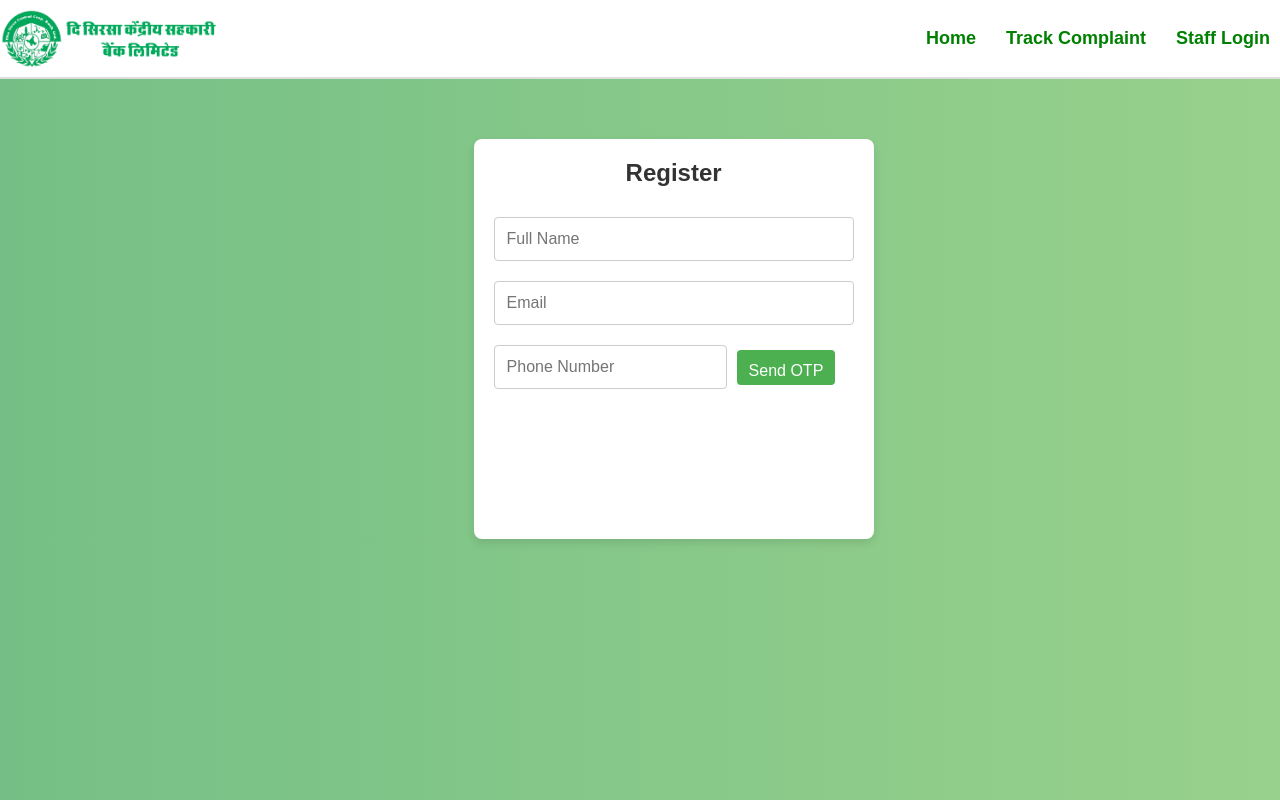
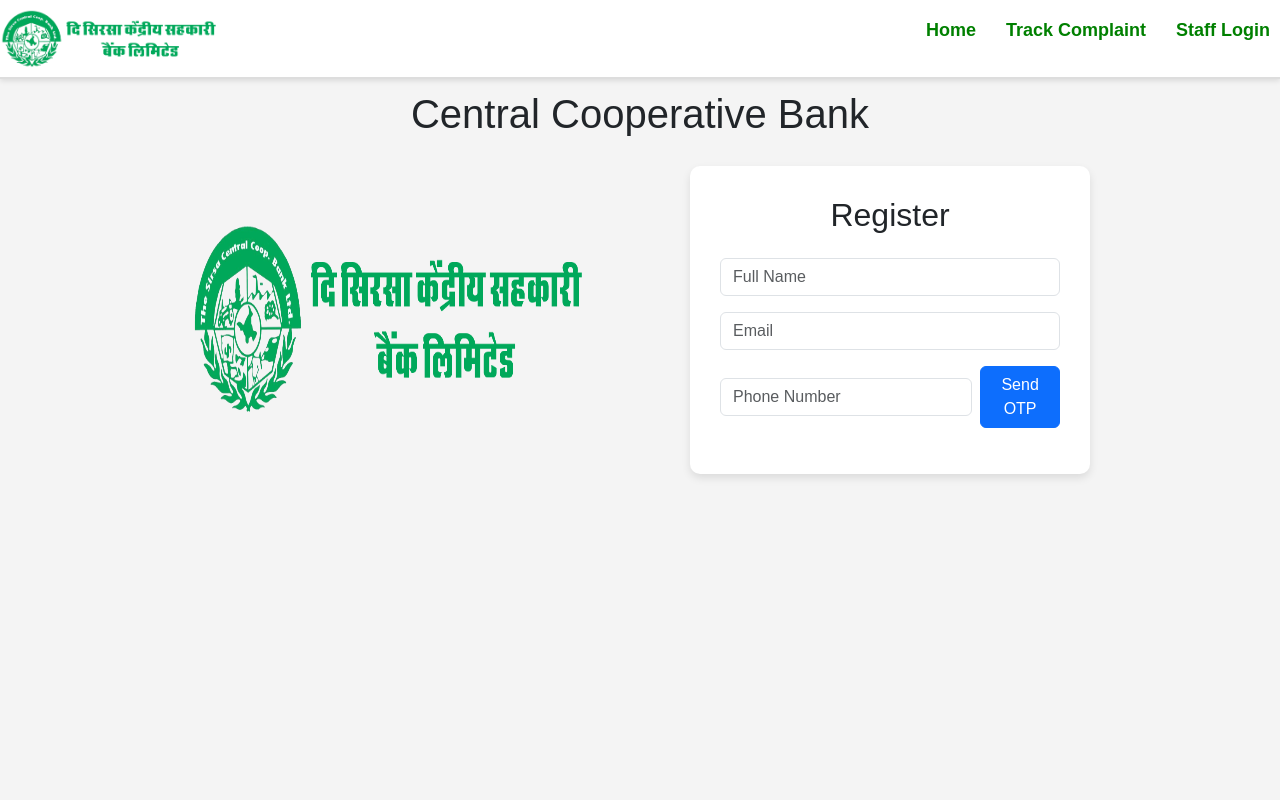
Before and after one commit to pankaj-bansal00/Complaint_Portal, a Django app: page /user/user_register/ in a window 1280 px wide. Run offline with Django 5.2, Linux system fonts and the light colour scheme; parts of the project's set-up code (start-up, migrations or seed data) failed here and were passed over.

Commit message:
fix css and change layout userregistration

```diff
--- a/mainsite/static/complaint/complaint_sucess.css
+++ b/mainsite/static/complaint/complaint_sucess.css
@@ -3,7 +3,7 @@
     margin: 0;
     padding: 0;
     font-family: 'Arial', sans-serif;
-    background: linear-gradient(to right, #75bf86, #98d18c);
+    background-color: #f4f4f4;
 }
 
 /* Success Page Container */
--- a/mainsite/static/complaint/complaintform.css
+++ b/mainsite/static/complaint/complaintform.css
@@ -7,7 +7,7 @@
 }
 
 body {
-    background: linear-gradient(to right, #75bf86, #98d18c);
+    background-color: #f4f4f4;
     color: #333;
     line-height: 1.6;
 
--- a/mainsite/static/complaint/trackid.css
+++ b/mainsite/static/complaint/trackid.css
@@ -1,7 +1,7 @@
 /* General Styles */
 body {
     font-family: 'Poppins', sans-serif;
-    background: linear-gradient(to right, #75bf86, #98d18c);
+    background-color: #f4f4f4;
     margin: 0;
     padding: 0;
     display: flex;
--- a/mainsite/static/home1.css
+++ b/mainsite/static/home1.css
@@ -81,7 +81,7 @@
 }
 
 body {
-    background: linear-gradient(to right, #75bf86, #98d18c);
+    background-color: #f4f4f4;
     color: white;
     align-items: center;
     text-align: center;
@@ -90,7 +90,7 @@
 /* Container */
 .container {
     margin: 50px auto;
-    background: rgba(255, 255, 255, 0.1);
+    background: linear-gradient(to right, #75bf86, #98d18c);
     padding: 40px;
     border-radius: 15px;
     box-shadow: 0px 0px 20px rgba(0, 0, 0, 0.2);
--- a/mainsite/static/user/registration.css
+++ /dev/null
@@ -1,70 +0,0 @@
-/* Reset default styles */
-* {
-    margin: 0;
-    padding: 0;
-    box-sizing: border-box;
-}
-
-body {
-    font-family: Arial, sans-serif;
-    background: linear-gradient(to right, #75bf86, #98d18c);
-}
-
-.container {
-
-    margin-top: 60px;
-    height: 400px;
-    background-color: white;
-    border-radius: 8px;
-    padding: 20px;
-    width: 400px;
-
-    box-shadow: 0 4px 8px rgba(0, 0, 0, 0.1);
-    text-align: center;
-    margin-left: 37%;
-    align-items: center;
-}
-
-h2 {
-    font-size: 24px;
-    margin-bottom: 20px;
-    color: #333;
-}
-
-form {
-    display: flex;
-    flex-direction: column;
-}
-
-input {
-    margin: 10px 0;
-    padding: 12px;
-    font-size: 16px;
-    border: 1px solid #ccc;
-    border-radius: 4px;
-    outline: none;
-    transition: border-color 0.3s ease;
-}
-
-input:focus {
-    border-color: #4CAF50;
-}
-
-button {
-    padding: 12px;
-    background-color: #4CAF50;
-    color: white;
-    border: none;
-    border-radius: 4px;
-    font-size: 16px;
-    cursor: pointer;
-    transition: background-color 0.3s ease;
-}
-
-button:hover {
-    background-color: #45a049;
-}
-
-button:active {
-    background-color: #388e3c;
-}
--- a/mainsite/templates/user_register.html
+++ b/mainsite/templates/user_register.html
@@ -4,39 +4,126 @@
     <meta charset="UTF-8">
     <meta name="viewport" content="width=device-width, initial-scale=1.0">
     <title>User Registration</title>
-    <link rel="stylesheet" href="/static/user/registration.css">
+
+    <!-- Bootstrap CSS -->
+    <link rel="stylesheet" href="https://cdn.jsdelivr.net/npm/bootstrap@5.3.0/dist/css/bootstrap.min.css">
+    <link rel="stylesheet" href="/static/user/user_register.css">
+
+    <style>
+    /* Ensure the body allows space for fixed navbar */
+body {
+    background-color: #f4f4f4;
+    min-height: 100vh;
+    display: flex;
+    flex-direction: column;
+    align-items: center;
+}
+
+/* Navbar Styling */
+.navbar {
+    width: 100%;
+    position: fixed;
+    top: 0;
+    left: 0;
+    z-index: 1000;
+    background-color: #fff;
+    box-shadow: 0 2px 5px rgba(0, 0, 0, 0.1);
+}
+
+/* Add margin to the heading to avoid being covered by the navbar */
+.page-heading {
+    margin-top: 90px; /* Adjust this to match navbar height */
+    text-align: center;
+}
+
+/* Flex Container for Logo & Form */
+.content-container {
+    display: flex;
+    align-items: center;
+    justify-content: center;
+    gap: 40px;
+    width: 100%;
+    max-width: 900px;
+    margin-top: 20px; /* Space from heading */
+}
+
+/* Logo Styling */
+.logo {
+    flex: 1;
+    text-align: center;
+}
+
+
+/* Form Styling */
+.registration-form {
+    flex: 1;
+    background: #fff;
+    padding: 30px;
+    border-radius: 10px;
+    box-shadow: 0 4px 8px rgba(0, 0, 0, 0.1);
+    max-width: 400px;
+    width: 100%;
+}
+
+/* Responsive: Stack logo and form on smaller screens */
+@media (max-width: 768px) {
+    .content-container {
+        flex-direction: column;
+        text-align: center;
+    }
+    .registration-form {
+        max-width: 100%;
+    }
+}
+
+    </style>
 </head>
 <body>
+    {% include "nav.html" %}
+    <!-- Heading at the Top -->
+    <div class="page-heading">
+        <h1>Central Cooperative Bank</h1>
+    </div>
 
+    <!-- Flex Container: Logo & Form -->
+    <div class="content-container">
+        <!-- Logo Section -->
+        <div class="logo">
+            <img src="/static/user/logo.png" alt="Logo" style="width: 400px; height: 200px;">
+        </div>
 
-    {% if messages %}
-    {% for message in messages %}
-        <p>{{ message }}</p>
-    {% endfor %}
-    {% endif %}
-
-    {% include "nav.html" %}
-    <div class="container">
-        <h2>Register</h2>
+        <!-- Registration Form -->
+        <div class="registration-form">
+            <h2 class="text-center mb-4">Register</h2>
             <form id="registration-form" action="{% url 'user_register' %}" method="POST">
                 {% csrf_token %}
 
-            <input type="text" placeholder="Full Name" required name="name">
-            <input type="email" placeholder="Email" name="email">
-            <div style="display: flex; gap: 10px; align-items: center;">
-                <input type="text" name="phone" placeholder="Phone Number" required id="phone-input">
-                <button type="button" id="send-otp-button" style="height:35px;">Send OTP</button>
-                <button type="button" id="resend-otp-button" style="height:35px; display: none;">Resend OTP</button>
+                <div class="mb-3">
+                    <input type="text" class="form-control" placeholder="Full Name" required name="name">
                 </div>
-            <div id="otp-section" style="display: none; margin-top: 10px;">
-                <input type="text" name="otp" placeholder="Enter OTP" required name="otp">
+
+                <div class="mb-3">
+                    <input type="email" class="form-control" placeholder="Email" name="email">
                 </div>
-            <p id="countdown-timer" style="color: red; display: none;"></p>
-            <button type="submit" id="submit-button" style="height:35px; margin-top: 10px; display: none;">Register</button>
-            <br>
 
+                <div class="mb-3 d-flex gap-2 align-items-center">
+                    <input type="text" class="form-control" name="phone" placeholder="Phone Number" required id="phone-input">
+                    <button type="button" class="btn btn-primary" id="send-otp-button">Send OTP</button>
+                    <button type="button" class="btn btn-secondary" id="resend-otp-button" style="display: none;">Resend OTP</button>
+                </div>
+
+                <div class="mb-3" id="otp-section" style="display: none;">
+                    <input type="text" class="form-control" name="otp" placeholder="Enter OTP" required>
+                </div>
+
+                <p id="countdown-timer" class="text-center text-danger" style="display: none;"></p>
+
+                <button type="submit" class="btn btn-primary w-100" id="submit-button" style="display: none;">Register</button>
             </form>
+        </div>
+    </div>
 
+    <!-- JavaScript for OTP Handling -->
     <script>
         const sendOtpButton = document.getElementById("send-otp-button");
         const resendOtpButton = document.getElementById("resend-otp-button");
@@ -75,7 +162,7 @@
                 }
             })
             .catch(error => {
-                    console.error('Error sending OTP:', error);
+                console.error("Error sending OTP:", error);
                 alert("Something went wrong. Please try again.");
             });
         }
@@ -112,6 +199,9 @@
             countdownTimer.textContent = `You can resend OTP in ${minutes}:${remainingSeconds.toString().padStart(2, '0')}`;
         }
     </script>
-    </div>
+
+    <!-- Bootstrap JS -->
+    <script src="https://cdn.jsdelivr.net/npm/bootstrap@5.3.0/dist/js/bootstrap.bundle.min.js"></script>
+
 </body>
 </html>
```
Also changed, not shown: mainsite/db.sqlite3, 3 other files. Lines whose indentation alone changed are shown as unchanged.
